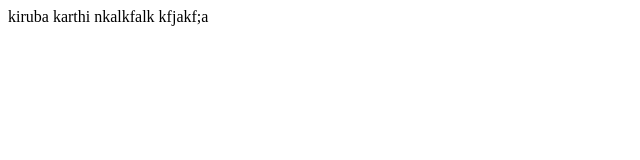
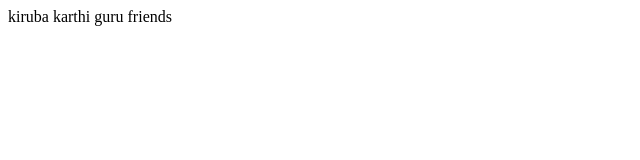
Before and after one commit to kiruba1992/fbrepo, a plain HTML site: page index.html in a window 1280 px wide. Shown: the full height of the page, 0-640 px from the left. Drawn offline with Linux system fonts and the light colour scheme.

Commit message:
Update index.html
changed proper words

```diff
--- a/index.html
+++ b/index.html
@@ -1,5 +1,5 @@
 <html>
 kiruba
 karthi
-nkalkfalk
-kfjakf;a
+guru
+friends
```
